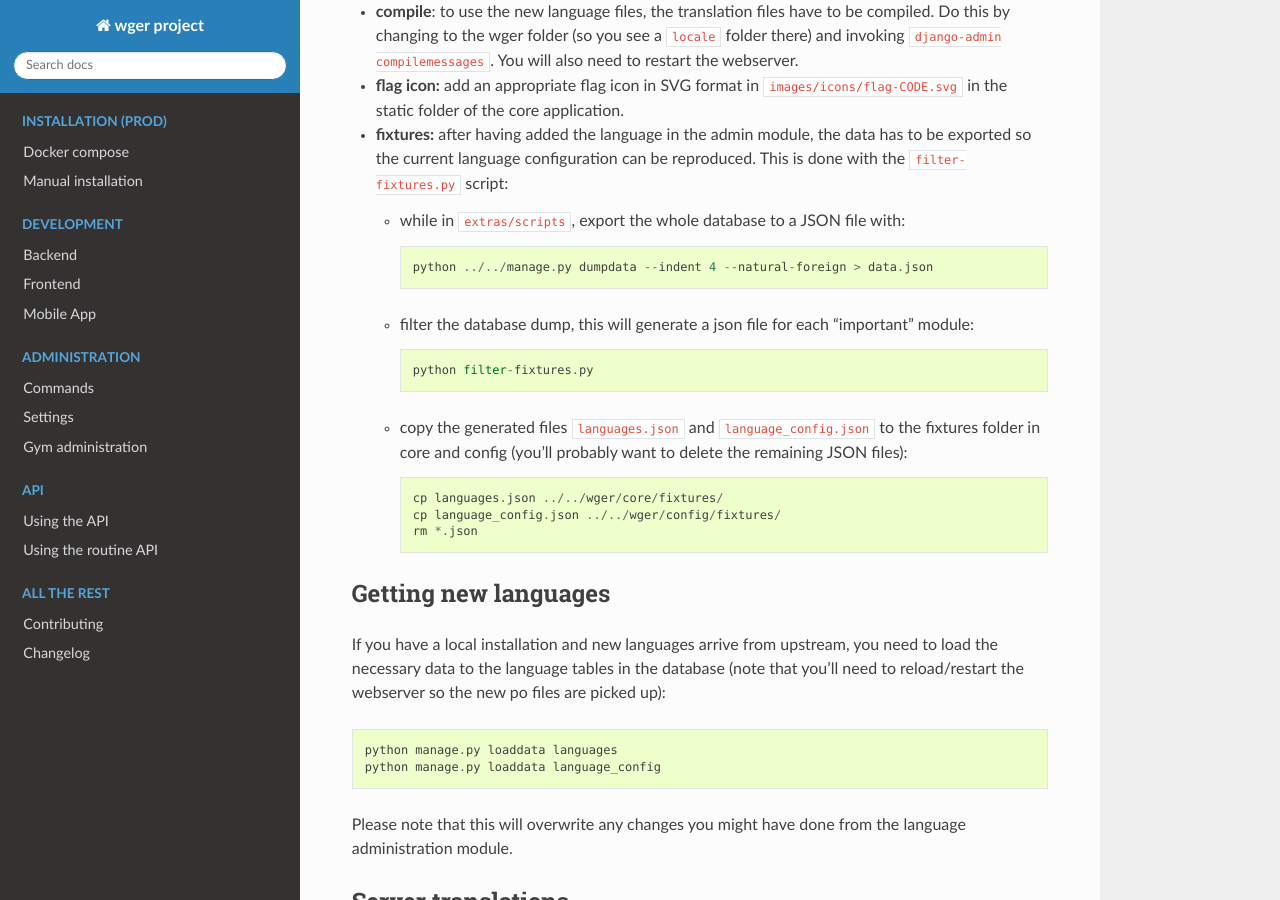
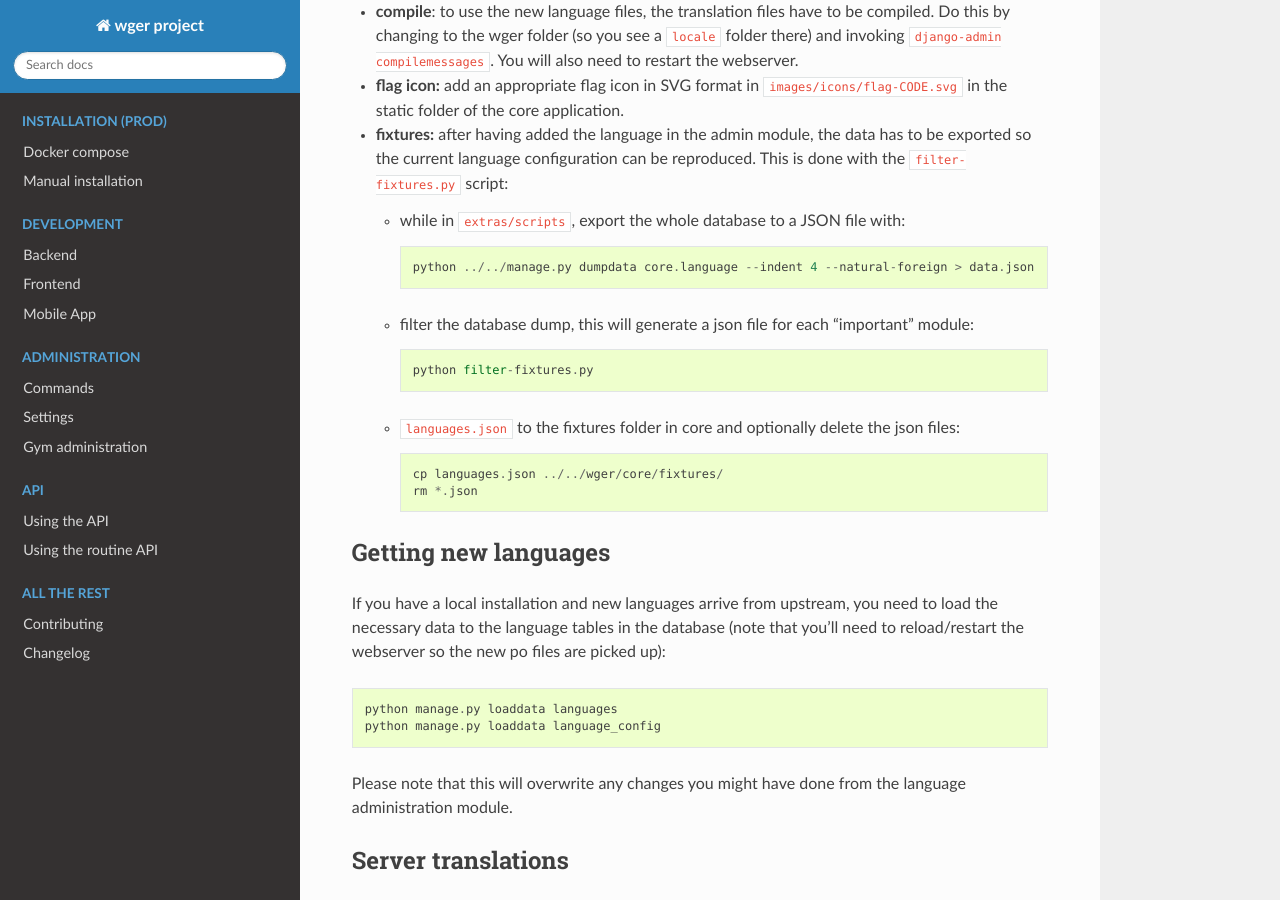
Before and after one commit to wger-project/docs, a Sphinx documentation site: the page built from docs/development/i18n.rst, in a window 1280 px wide and 900 px high, scrolled down 857 px. Built offline with Sphinx 7.4.7 and the Read the Docs theme 3.1.0, drawn with Linux system fonts in a browser that asks for light colours.

Commit message:
We don't use language_config.json anymore

```diff
--- a/docs/development/i18n.rst
+++ b/docs/development/i18n.rst
@@ -50,19 +50,16 @@ activated in the Django settings file and in the application itself.
 
   * while in ``extras/scripts``, export the whole database to a JSON file with::
 
-      python ../../manage.py dumpdata --indent 4 --natural-foreign > data.json
+      python ../../manage.py dumpdata core.language --indent 4 --natural-foreign > data.json
 
   * filter the database dump, this will generate a json file for each "important"
     module::
 
       python filter-fixtures.py
 
-  * copy the generated files ``languages.json`` and ``language_config.json`` to
-    the fixtures folder in core and config (you'll probably want to delete the
-    remaining JSON files)::
+  * ``languages.json`` to the fixtures folder in core and optionally delete the json files::
 
       cp languages.json ../../wger/core/fixtures/
-      cp language_config.json ../../wger/config/fixtures/
       rm *.json
 
 
```
